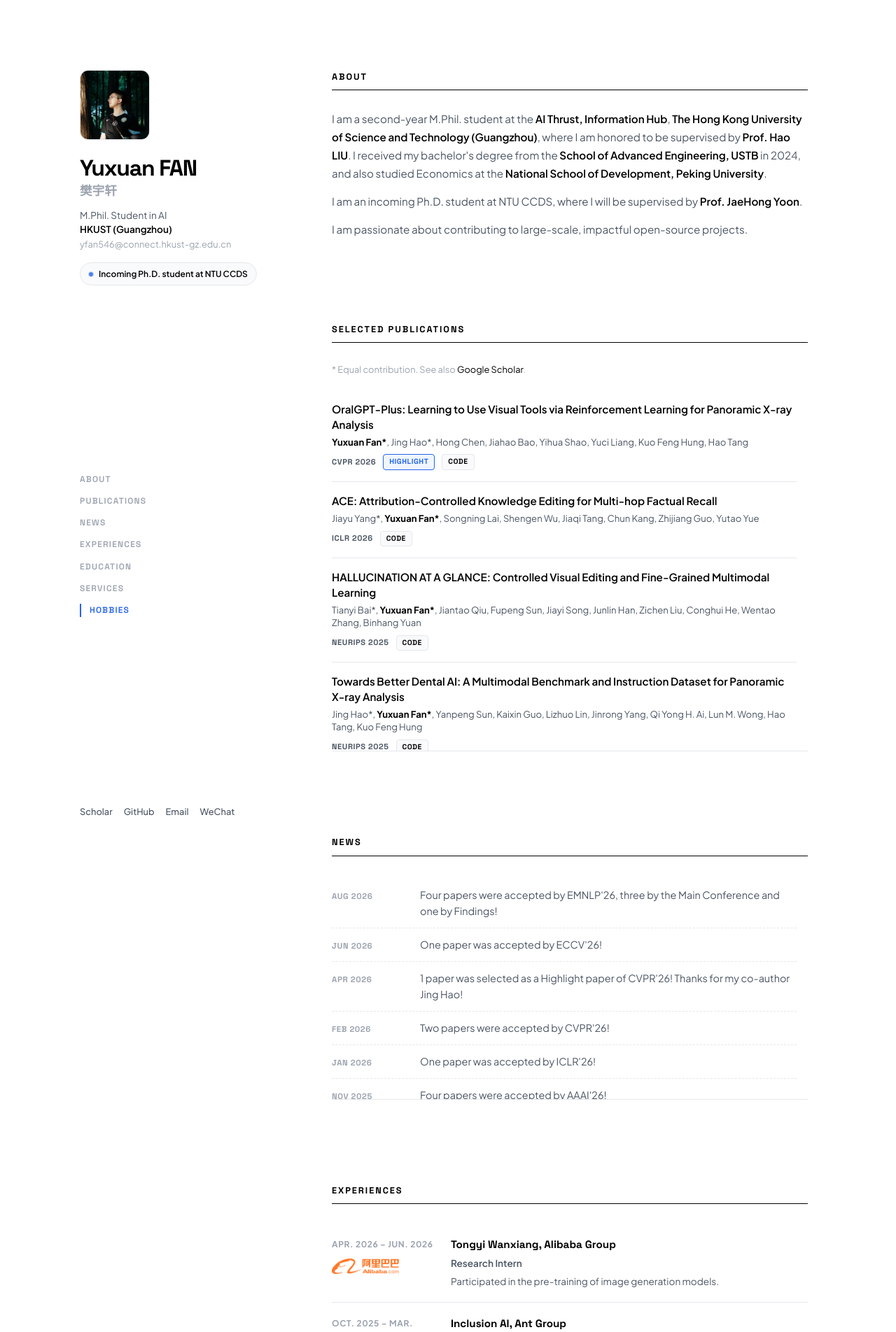
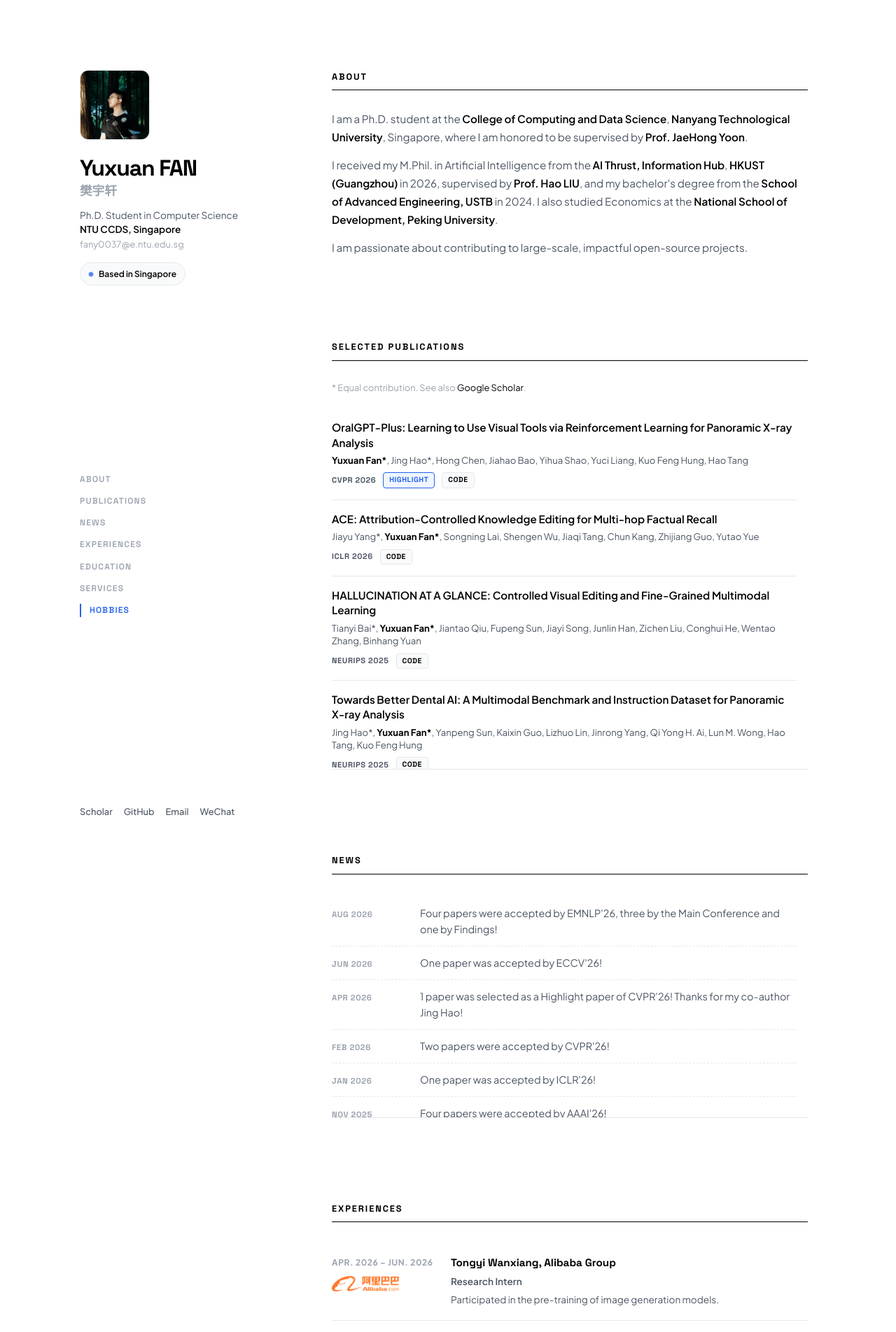
Before and after one commit to yuxuanfanOrion/yuxuanfanOrion.github.io, a Jekyll site: the page built from _pages/about.md, in a window 1280 px wide. Shown: the top 1904 px of the page at 70% size. Built offline with Jekyll 4.4.1, drawn with Linux system fonts in a browser that asks for light colours; some of the changed text lies outside the part shown.

Commit message:
Update identity: PhD student at NTU CCDS, new NTU email

```diff
--- a/_config.yml
+++ b/_config.yml
@@ -12,7 +12,7 @@ site_theme               : "default"
 title                    : "Yuxuan FAN"
 title_separator          : "-"
 name                     : &name "Yuxuan FAN"
-description              : &description "MPhil Student in HKUST(GZ)"
+description              : &description "Ph.D. Student at NTU CCDS"
 url                      : https://yuxuanfanOrion.github.io # the base hostname & protocol for your site e.g. "https://[your GitHub username].github.io"
 baseurl                  : "" # the subpath of your site, e.g. "/blog"
 repository               : "yuxuanfanOrion/yuxuanfanOrion.github.io"
--- a/_layouts/home.html
+++ b/_layouts/home.html
@@ -27,13 +27,13 @@ layout: compress
       <img class="avatar" src="/images/yuxuan-chill.png" srcset="/images/yuxuan-chill.png 1x, /images/yuxuan-chill@2x.png 2x" alt="Yuxuan FAN">
       <h1>Yuxuan FAN<span class="name-cn">樊宇轩</span></h1>
       <div class="sidebar-meta">
-        M.Phil. Student in AI<br>
-        <a href="https://www.hkust-gz.edu.cn/academics/hubs-and-thrust-areas/information-hub/" target="_blank" rel="noopener">HKUST (Guangzhou)</a><br>
-        <span class="sidebar-email">yfan546@connect.hkust-gz.edu.cn</span>
+        Ph.D. Student in Computer Science<br>
+        <a href="https://www.ntu.edu.sg/computing" target="_blank" rel="noopener">NTU CCDS, Singapore</a><br>
+        <span class="sidebar-email">fany0037@e.ntu.edu.sg</span>
       </div>
       <div class="status-badge">
         <span class="status-dot"></span>
-        <span>Incoming Ph.D. student at NTU CCDS</span>
+        <span>Based in Singapore</span>
       </div>
     </div>
 
@@ -50,7 +50,7 @@ layout: compress
     <div class="sidebar-footer">
       <a href="https://scholar.google.com/citations?user=h8x-wqkAAAAJ&hl=zh-CN" target="_blank" rel="noopener">Scholar</a>
       <a href="https://github.com/yuxuanfanOrion" target="_blank" rel="noopener">GitHub</a>
-      <a href="mailto:yfan546@connect.hkust-gz.edu.cn">Email</a>
+      <a href="mailto:fany0037@e.ntu.edu.sg">Email</a>
       <a href="/images/wechat-qr.jpg" target="_blank" rel="noopener">WeChat</a>
     </div>
   </aside>
--- a/_pages/about.md
+++ b/_pages/about.md
@@ -3,7 +3,7 @@ permalink: /
 title: "Home"
 layout: home
 author_profile: false
-description: "Yuxuan FAN (樊宇轩), M.Phil. student at HKUST(GZ), incoming Ph.D. student at NTU CCDS."
+description: "Yuxuan FAN (樊宇轩), Ph.D. student at NTU CCDS, Singapore."
 ---
 
 <h1 class="sr-only">Yuxuan FAN</h1>
@@ -12,15 +12,15 @@ description: "Yuxuan FAN (樊宇轩), M.Phil. student at HKUST(GZ), incoming Ph.
   <h2 class="section-title">About</h2>
   <div class="about-text">
     <p>
-      I am a second-year M.Phil. student at the <a href="https://www.hkust-gz.edu.cn/academics/hubs-and-thrust-areas/information-hub/" target="_blank" rel="noopener">AI Thrust, Information Hub</a>,
-      <a href="https://hkust-gz.edu.cn/" target="_blank" rel="noopener">The Hong Kong University of Science and Technology (Guangzhou)</a>,
-      where I am honored to be supervised by <a href="https://raymondhliu.github.io/" target="_blank" rel="noopener">Prof. Hao LIU</a>.
-      I received my bachelor's degree from the <a href="https://www.ustb.edu.cn/" target="_blank" rel="noopener">School of Advanced Engineering, USTB</a> in 2024,
-      and also studied Economics at the <a href="https://nsd.pku.edu.cn/" target="_blank" rel="noopener">National School of Development, Peking University</a>.
+      I am a Ph.D. student at the <a href="https://www.ntu.edu.sg/computing" target="_blank" rel="noopener">College of Computing and Data Science</a>,
+      <a href="https://www.ntu.edu.sg/" target="_blank" rel="noopener">Nanyang Technological University</a>, Singapore,
+      where I am honored to be supervised by <a href="https://jaehong31.github.io/" target="_blank" rel="noopener">Prof. JaeHong Yoon</a>.
     </p>
     <p>
-      I am an incoming Ph.D. student at NTU CCDS, where I will be supervised by
-      <a href="https://jaehong31.github.io/" target="_blank" rel="noopener">Prof. JaeHong Yoon</a>.
+      I received my M.Phil. in Artificial Intelligence from the <a href="https://www.hkust-gz.edu.cn/academics/hubs-and-thrust-areas/information-hub/" target="_blank" rel="noopener">AI Thrust, Information Hub</a>,
+      <a href="https://hkust-gz.edu.cn/" target="_blank" rel="noopener">HKUST (Guangzhou)</a> in 2026, supervised by <a href="https://raymondhliu.github.io/" target="_blank" rel="noopener">Prof. Hao LIU</a>,
+      and my bachelor's degree from the <a href="https://www.ustb.edu.cn/" target="_blank" rel="noopener">School of Advanced Engineering, USTB</a> in 2024.
+      I also studied Economics at the <a href="https://nsd.pku.edu.cn/" target="_blank" rel="noopener">National School of Development, Peking University</a>.
     </p>
     <p>
       I am passionate about contributing to large-scale, impactful open-source projects.
```
Also changed, not shown: other parts of _pages/about.md (+2 -2 lines).
